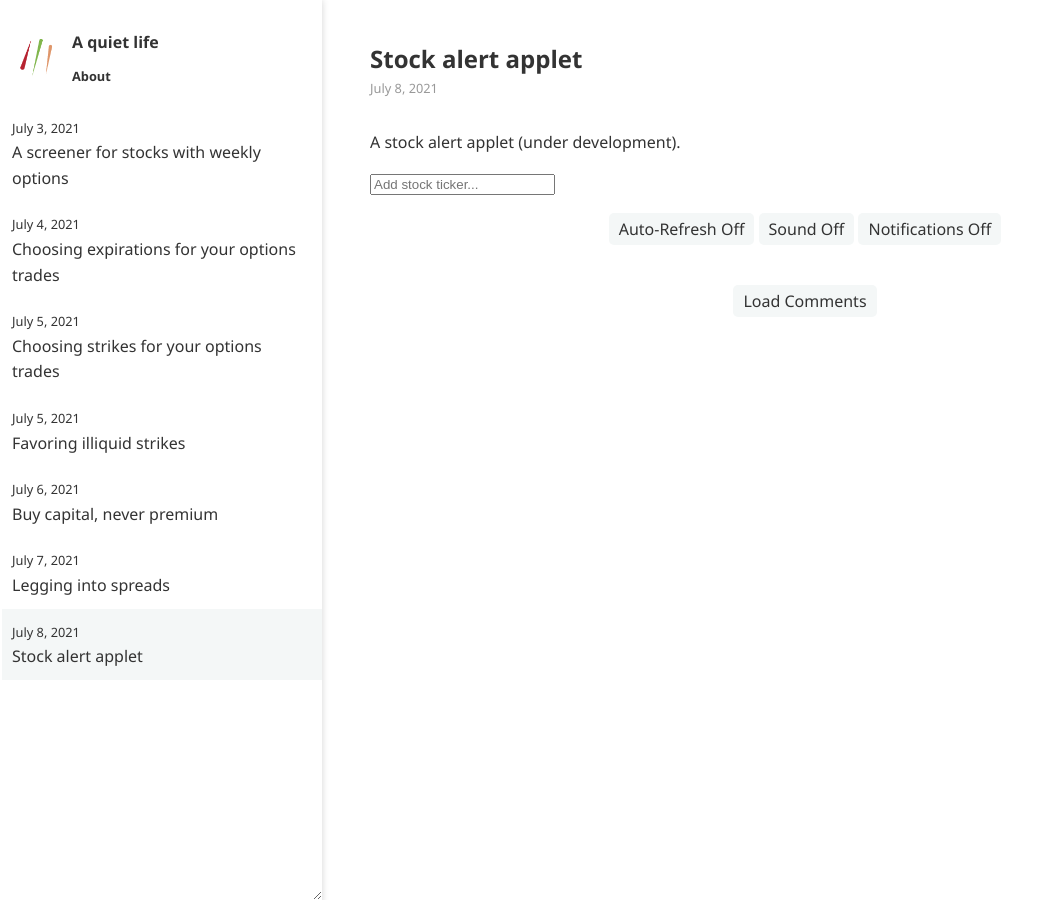
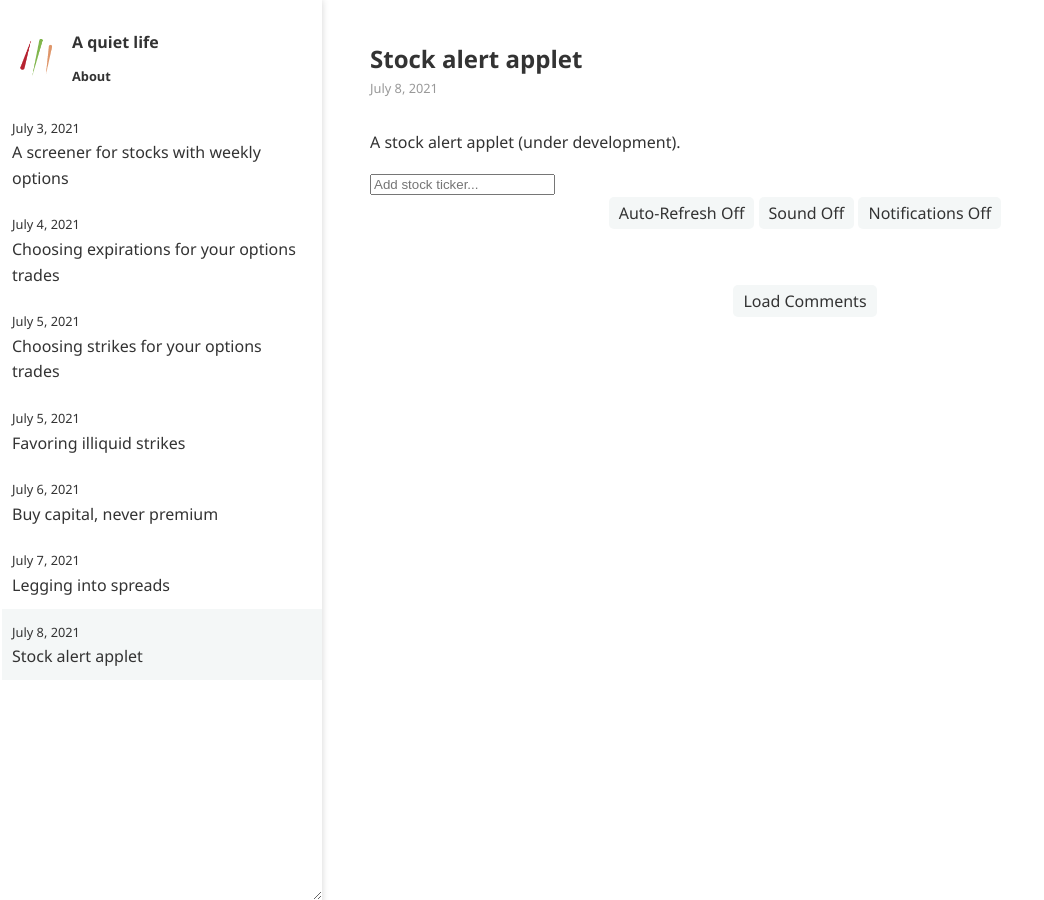
Before and after one commit to ansyblenetwork/aquietlife, a Jekyll site: the page built from _posts/2021-07-08-alerts.md, in a window 1280 px wide. Shown: the whole page, without its empty margins (0-1044 px from the left). Built offline with Jekyll 4.4.1, drawn with Linux system fonts in a browser that asks for light colours.

Commit message:
Update 2021-07-08-alerts.md

```diff
--- a/_posts/2021-07-08-alerts.md
+++ b/_posts/2021-07-08-alerts.md
@@ -16,15 +16,15 @@
 <div id="ticker"></div>
 <div id="market"></div>
 
-<ul style="list-style-type:none; padding-left:0px" id="stocklist"></ul>
-
-</div>
-
 <div style="width:max-content; margin:auto">
 <audio id="audio" src="{{ "that-was-quick.mp3" | relative_url }}" autostart="false"></audio>
 <button onclick="toggleAlerts(this);">Auto-Refresh Off</button>
 <button onclick="toggleSound(this);" id="soundButton">Sound Off</button>
 <button onclick="toggleNotifications(this);" id="notificationButton">Notifications Off</button>
+</div>
+
+<ul style="list-style-type:none; padding-left:0px" id="stocklist"></ul>
+
 </div>
 
 <script> ////////////////////////////////////////////////////////////////
```
